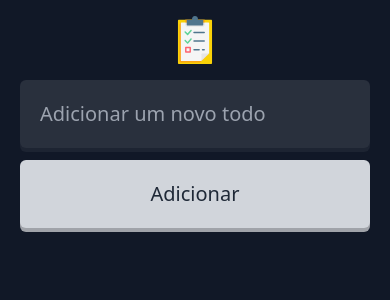
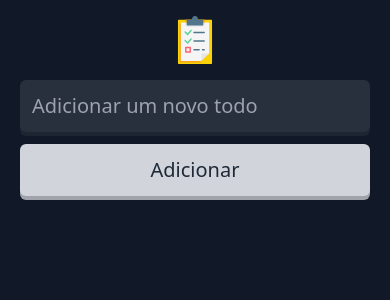
Before and after one commit to immichjs/todo-vue, a Vue app: page / in a window 390 px wide. Shown: the top 300 px of the page. Built offline with nearby package versions, Linux system fonts and the light colour scheme.

Commit message:
Correção de padding nos elementos filho do form em mobile device

```diff
--- a/src/App.vue
+++ b/src/App.vue
@@ -76,7 +76,7 @@ export default {
   }
 
   .todo-text, .add-todo {
-    @apply p-5 outline-none rounded-md font-medium text-xl;
+    @apply p-3 lg:p-5 outline-none rounded-md font-medium text-xl;
   }
 
   .todo-text {
```
